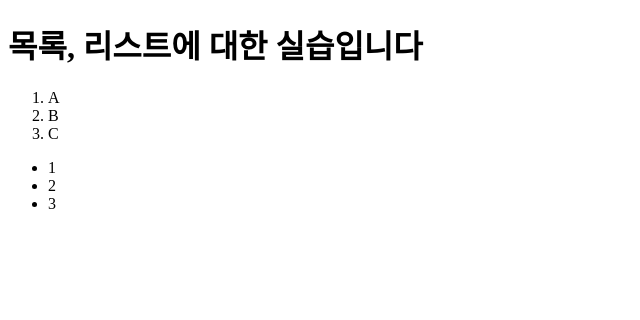
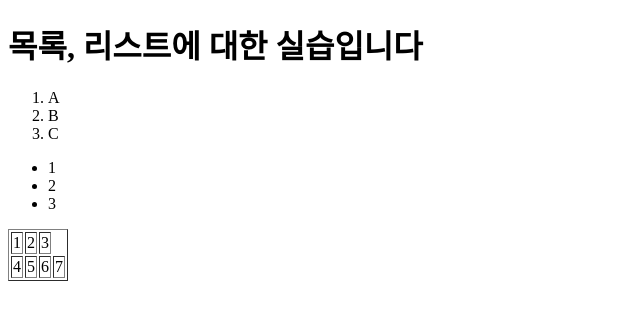
Before and after one commit to YaRkyungmin/web_advanced, a plain HTML site: page basic/index.html in a window 1280 px wide. Shown: the whole page, without its empty margins (0-640 px from the left). Drawn offline with Linux system fonts and the light colour scheme.

Commit message:
✨feat: table 생성

```diff
--- a/basic/index.html
+++ b/basic/index.html
@@ -22,5 +22,20 @@
         <li>2</li>
         <li>3</li>
     </ul>
+    <body>
+        <table border="1">
+            <tr>
+                <td>1</td>
+                <td>2</td>
+                <td>3</td>
+            </tr>
+            <tr>
+                <td>4</td>
+                <td>5</td>
+                <td>6</td>
+                <td>7</td>
+            </tr>
+        </table>
+    </body>
 </body>
 </html>
```
